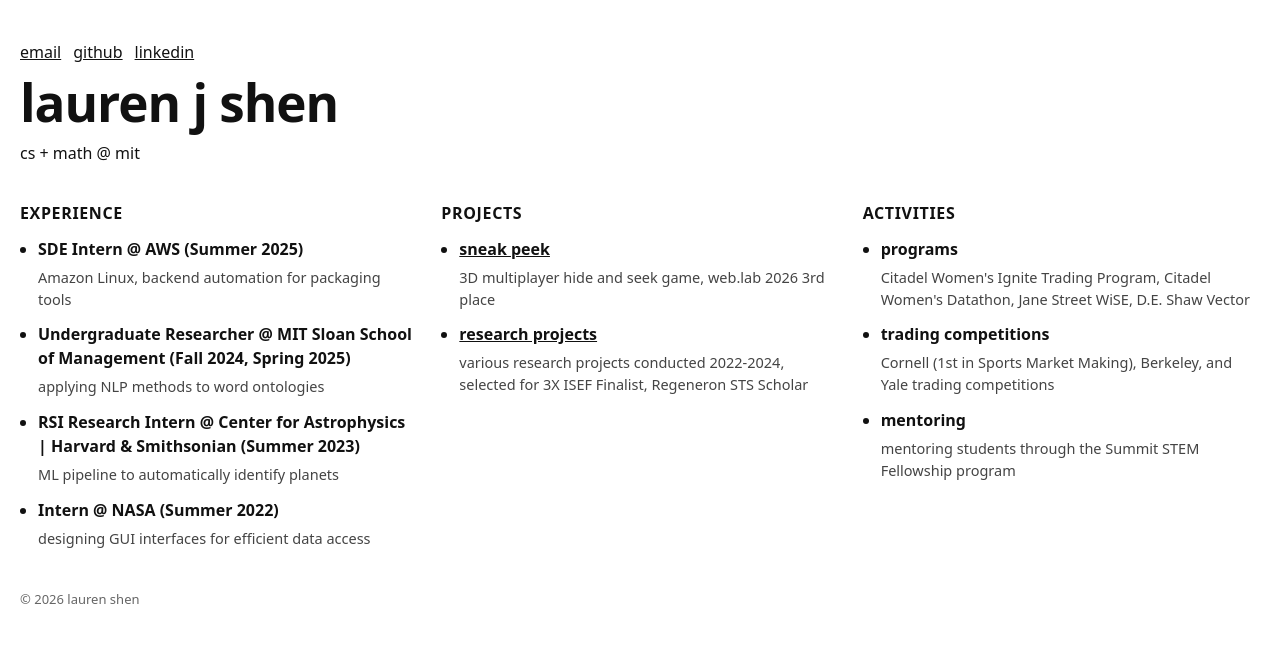
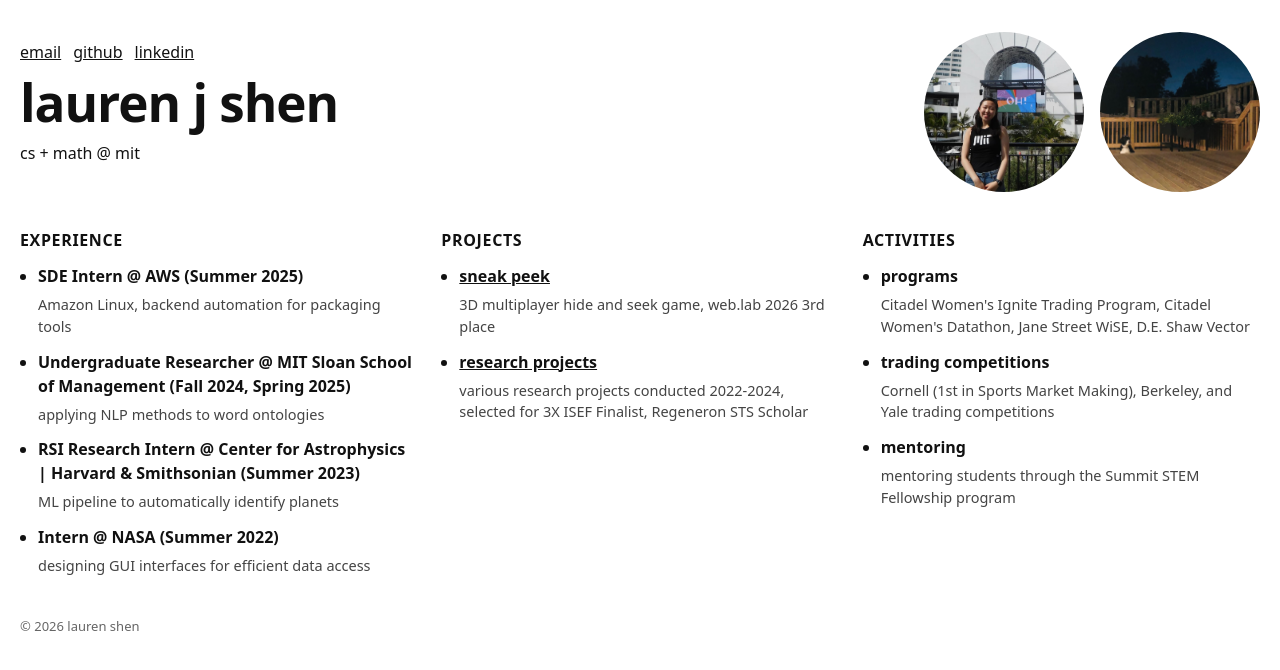
Before and after one commit to laurenjshen/laurenjshen.github.io, a plain HTML site: page index.html in a window 1280 px wide. Drawn offline with Linux system fonts and the light colour scheme.

Commit message:
add photos

```diff
--- a/index.html
+++ b/index.html
@@ -25,6 +25,27 @@
         max-width: 1320px;
         margin: 0 auto;
         padding: 32px 20px 60px;
+      }
+      header {
+        display: flex;
+        align-items: flex-start;
+        justify-content: space-between;
+        gap: 24px;
+      }
+      .header-left {
+        min-width: 0;
+      }
+      .photo-row {
+        display: flex;
+        gap: 16px;
+        align-items: center;
+        flex: 0 0 auto;
+      }
+      .photo {
+        width: 160px;
+        height: 160px;
+        border-radius: 50%;
+        object-fit: cover;
       }
       h1 {
         margin: 0;
@@ -85,6 +106,7 @@
   <body>
     <main class="wrap">
       <header>
+        <div class="header-left">
           <div class="links">
             <a href="mailto:ljshen@mit.edu">email</a>
             <a
@@ -102,6 +124,12 @@
           </div>
           <h1>lauren j shen</h1>
           <tagline> cs + math @ mit </tagline>
+        </div>
+        <div class="photo-row" aria-label="Photos">
+          <!-- Replace src with your photo files -->
+          <img class="photo" src="B916A3F4-01AB-4CE3-9FCB-31988A531F15.JPG" alt="Photo of Lauren 1" />
+          <img class="photo" src="IMG_2598.jpeg" alt="Photo of Lauren 2" />
+        </div>
       </header>
 
       <!-- <section class="section" aria-labelledby="about-title">
```
Also changed, not shown: B916A3F4-01AB-4CE3-9FCB-31988A531F15.JPG (added), IMG_2598.jpeg (added). Lines whose indentation alone changed are shown as unchanged.
